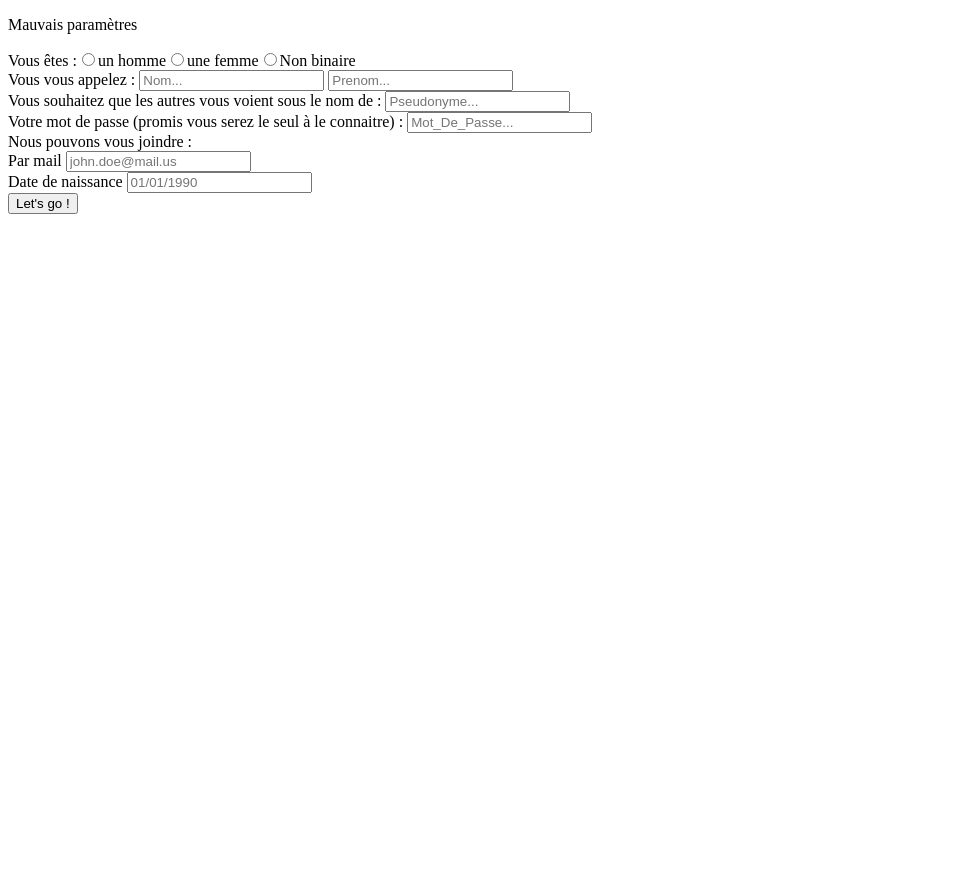
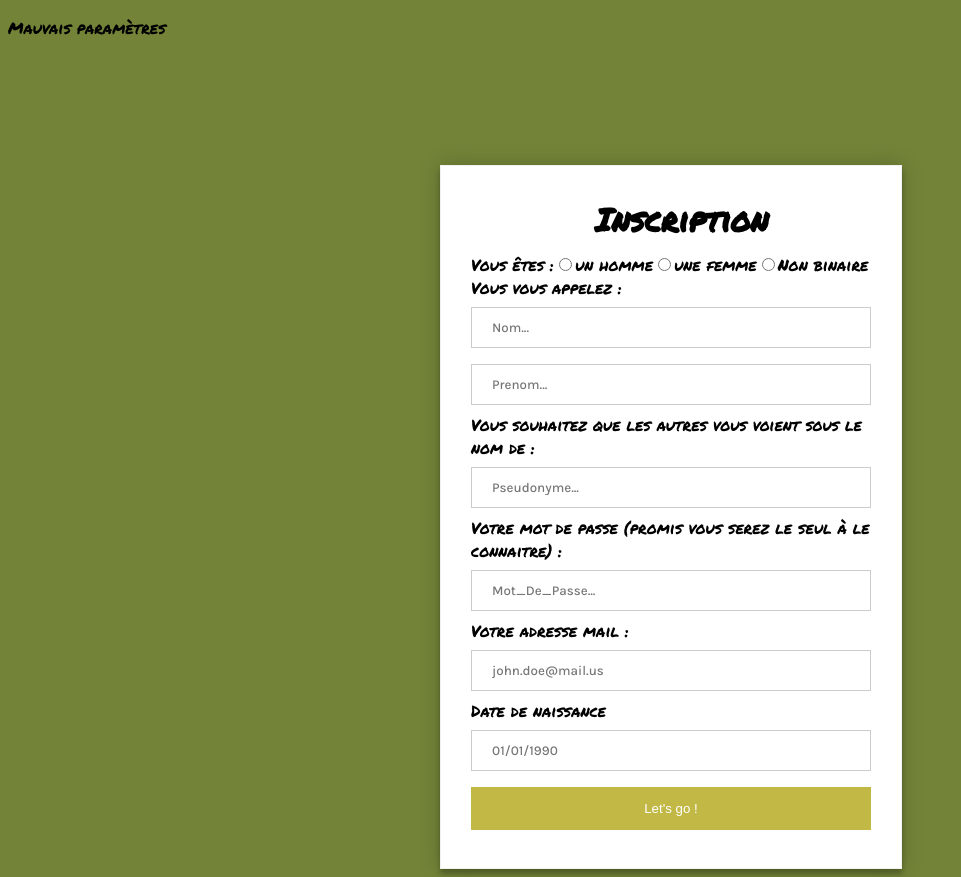
Before and after one commit to TheAxeblack/Le-Bon-Coing, a PHP site: page /inscription.php in a window 1280 px wide. Shown: the whole page, without its empty margins (0-961 px from the left). Before the commit the page ends 214 px from the top, so only its background shows below. Run offline with PHP 8.4, Linux system fonts and the light colour scheme.

Commit message:
ajout de style sur les pages d'inscriptions/connexion

```diff
--- a/connexion.php
+++ b/connexion.php
@@ -1,3 +1,9 @@
+<?php
+error_reporting(E_ALL);
+ini_set('display_errors', '1');
+session_start();
+?>
+
 <!DOCTYPE html>
 <html lang="fr">
 <head>
--- a/css/accueil.css
+++ b/css/accueil.css
@@ -9,7 +9,7 @@ body {
     overflow: hidden;
     background-color: #c2b845;
     font-family: 'Permanent Marker', cursive;
-    border-bottom: rgb(222, 226, 230) 1px solid !important;
+    border-bottom: rgb(222, 226, 230) 2px solid !important;
     flex-wrap: nowrap;
     align-items: center;
     justify-content: space-between;
--- a/css/connexion.css
+++ b/css/connexion.css
@@ -24,7 +24,7 @@ form {
 }
 
 /* Full-width inputs */
-input[type=text], input[type=password] {
+input[type=text], input[type=password], input[type=email] {
     width: 100%;
     padding: 12px 20px;
     margin: 8px 0;
@@ -33,7 +33,7 @@ input[type=text], input[type=password] {
     box-sizing: border-box;
 }
 
-input[type=text], input[type=password] {
+input[type=text], input[type=password], input[type=email] {
     width: 100%;
     padding: 12px 20px;
     margin: 8px 0;
--- a/home.html
+++ b/home.html
@@ -43,7 +43,7 @@
         <a href="#home">Le bon Coing</a>
     </div>
     <a href="#"><img src="imgs/more.png" alt="icone ajout" width="30"> Déposer une annonce</a>
-    <a href="#logging"><img src="imgs/user.png" alt="icone de compte" width="30"></a>
+    <a href="connexion.php"><img src="imgs/user.png" alt="icone de compte" width="30"></a>
     <form>
         <label>
             <input class="search-barre" type="text" name="search" placeholder="Search..">
@@ -55,7 +55,6 @@
 <!-- Début section des annonces -->
 <section class="latest">
     <h2>Dernières annonces</h2>
-    <br/>
     <div>
         <article>
             <img src="imgs/renault-juvaquatre-gea6b628bd_1920.jpg" alt="photo renault juvaquatre" width="200">
--- a/inscription.php
+++ b/inscription.php
@@ -6,7 +6,8 @@ session_start();
 function afficheFormulaire($p)
 {
     $champ = "<form action=\"" . $_SERVER['PHP_SELF'] . "\" method=\"post\">";
-    $champ .= "<p><label>Vous êtes :<input type=\"radio\" name=\"genre\" required=\"required\">un homme</label>";
+    $champ .= "<h1>Inscription</h1>";
+    $champ .= "<label>Vous êtes :<input type=\"radio\" name=\"genre\" required=\"required\">un homme</label>";
     $champ .= "<label><input type=\"radio\" name=\"genre\" required=\"required\">une femme</label>";
     $champ .= "<label><input type=\"radio\" name=\"genre\" required=\"required\">Non binaire</label><br/>";
     $champ .= "<label>Vous vous appelez : <input type=\"text\" name=\"nom\" placeholder=\"Nom...\" required=\"required\"></label> ";
@@ -17,11 +18,11 @@ function afficheFormulaire($p)
     $champ .= "<label>Votre mot de passe (promis vous serez le seul à le connaitre) :
   <input type=\"password\" name=\"mdp\" placeholder=\"Mot_De_Passe...\" required=\"required\">
   </label><br/>";
-    $champ .= "<label>Nous pouvons vous joindre :<br/>Par mail
+    $champ .= "<label>Votre adresse mail :
   <input type=\"email\" name=\"email\" placeholder=\"john.doe@mail.us\" required=\"required\">
   </label><br/>";
     $champ .= "<label>Date de naissance <input type=\"text\" name=\"date_n\" maxlength=\"10\" placeholder=\"01/01/1990\" required=\"required\"><br/>";
-    $champ .= "<input type=\"submit\" value=\"Let's go !\" /></p>";
+    $champ .= "<input type=\"submit\" value=\"Let's go !\" />";
     $champ .= "</form>";
     echo $champ;
 }
@@ -33,6 +34,13 @@ function afficheFormulaire($p)
 <head>
     <meta charset="UTF-8">
     <title>Inscription</title>
+    <link rel="stylesheet" href="css/connexion.css">
+
+    <!-- Pour importer les polices depuis Google Fonts -->
+    <style>
+        @import url('https://fonts.googleapis.com/css2?family=Permanent+Marker&display=swap');
+        @import url('https://fonts.googleapis.com/css2?family=Karla:wght@500&display=swap');
+    </style>
 </head>
 <body>
 <?php
@@ -80,7 +88,9 @@ if (isset($_SESSION['pseudo'])) {
     } else {
         echo "<p>Mauvais paramètres</p>";
     }
+    echo "<div id='container'>";
     afficheFormulaire(NULL);
+    echo "</div>";
 
 }
 
```
